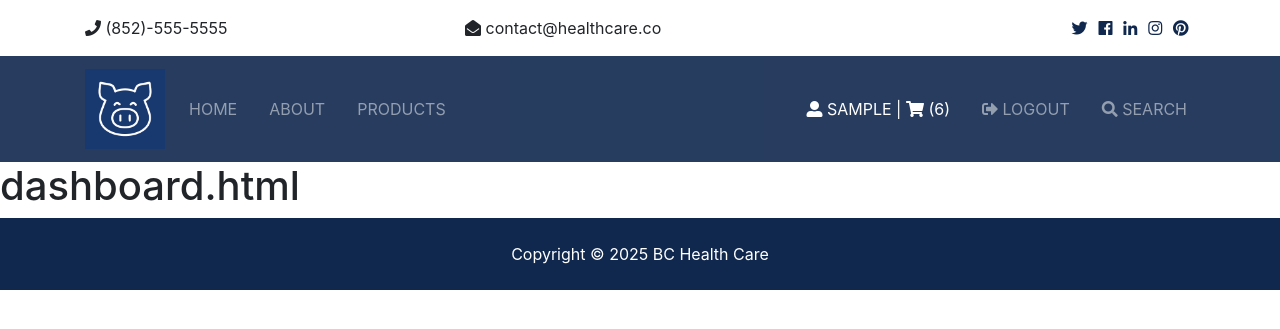
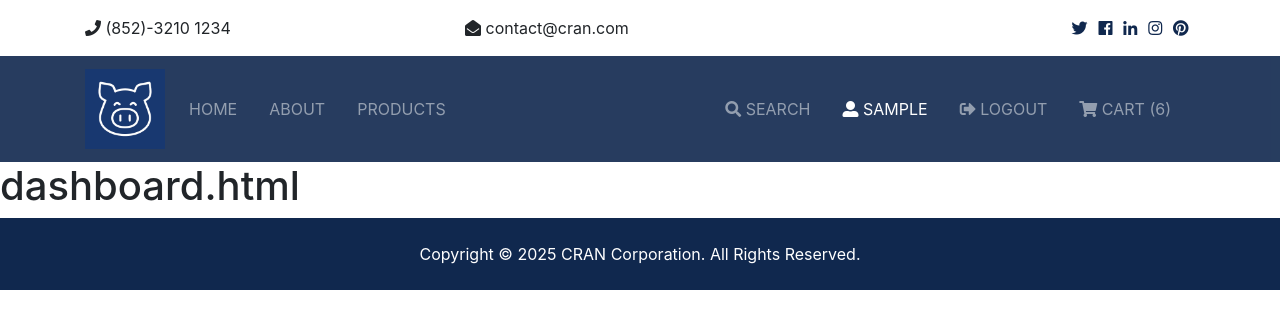
Before and after one commit to pc8521/CRAN, a Django app: page /accounts/dashboard in a window 1280 px wide. Shown: the top 329 px of the page. Run offline with Django 5.2, Linux system fonts and the light colour scheme; the visitor is signed in with stand-in values (Sample User, id 1); data that the repository does not hold is empty; some libraries are stand-ins or nearby versions.

Commit message:
202510231227

```diff
--- a/accounts/views.py
+++ b/accounts/views.py
@@ -2,9 +2,10 @@ from django.shortcuts import render, redirect
 from django.http import HttpResponse
 from django.contrib import messages, auth
 from django.contrib.auth.models import User
+from django.contrib.auth.decorators import login_required
+from django.views.decorators.http import require_POST
 from products.models import Category, Product
 from products.choices import brand_choices, tag_choices
-# Create your views here.
 
 def register(request):
     if request.method == 'POST':
@@ -14,30 +15,37 @@ def register(request):
         email = request.POST['email']
         password = request.POST['password']
         password2 = request.POST['password2']
-        if password == password2:
-            if User.objects.filter(username=username).exists():
-                messages.error(request, 'Username already exists')
-                return redirect('accounts:register')
-            else:
-                if User.objects.filter(email=email).exists():
-                    messages.error(request, 'Email already exists')
-                    return redirect('accounts:register')
-                else:
-                    user=User.objects.create_user(username=username, password=password, email=email, first_name=first_name, last_name=last_name)
-                    user.save()
-                    messages.success(request, 'You are now registered and can log in')
-                    return redirect('accounts:login')
-        else:
+
+        if password != password2:
             messages.error(request, 'Passwords do not match')
-            return redirect('accounts:register')
+            return render(request, 'accounts/register.html', {'first_name': first_name, 'last_name': last_name, 'username': username, 'email': email})
+
+        if User.objects.filter(username=username).exists():
+            messages.error(request, 'Username already exists')
+            return render(request, 'accounts/register.html', {'first_name': first_name, 'last_name': last_name, 'username': username, 'email': email})
+
+        if User.objects.filter(email=email).exists():
+            messages.error(request, 'Email already exists')
+            return render(request, 'accounts/register.html', {'first_name': first_name, 'last_name': last_name, 'username': username, 'email': email})
+
+        user = User.objects.create_user(
+            username=username,
+            password=password,
+            email=email,
+            first_name=first_name,
+            last_name=last_name
+        )
+        user.save()
+        messages.success(request, 'You are now registered and can log in')
+        return redirect('accounts:login')
     else:
         return render(request, 'accounts/register.html')
 
 def login(request):
     if request.method == 'POST':
-        username=request.POST['username']
-        password=request.POST['password']
-        user=auth.authenticate(username=username, password=password)
+        username = request.POST['username']
+        password = request.POST['password']
+        user = auth.authenticate(username=username, password=password)
         if user is not None:
             auth.login(request, user)
             messages.success(request, 'You are now logged in')
@@ -48,18 +56,20 @@ def login(request):
     else:
         return render(request, 'accounts/login.html')
 
+@require_POST
 def logout(request):
-    if request.method == 'POST':
-        auth.logout(request)
+    auth.logout(request)
+    messages.success(request, 'You are now logged out')
     return redirect('pages:index')
 
+@login_required
 def dashboard(request):
-    product=Product.objects.all()
-    categories=Category.objects.all()
-    context={
+    products = Product.objects.select_related('category').all()
+    categories = Category.objects.all()
+    context = {
         'categories': categories,
         'brand_choices': brand_choices,
         'tag_choices': tag_choices,
-        'product': product
-        }
+        'products': products,
+    }
     return render(request, 'accounts/dashboard.html', context)
--- a/static/js/main.js
+++ b/static/js/main.js
@@ -1,2 +1,6 @@
 const date = new Date();
 document.querySelector('.year').innerHTML = date.getFullYear();
+
+setTimeout(() => {
+    $('#message').fadeOut('slow');
+},3000);
--- a/templates/accounts/dashboard.html
+++ b/templates/accounts/dashboard.html
@@ -3,6 +3,7 @@
 {% load humanize %}
 {% block content %}
 {% load static %}
+{% include "partials/_alert.html" %}
 
 <h1>dashboard.html</h1>
 
--- a/templates/accounts/register.html
+++ b/templates/accounts/register.html
@@ -22,6 +22,7 @@
                     type="text"
                     name="first_name"
                     class="form-control"
+                    value="{{ request.POST.first_name|default:'' }}"
                     required
                 />
                 </div>
@@ -31,6 +32,7 @@
                     type="text"
                     name="last_name"
                     class="form-control"
+                    value="{{ request.POST.last_name|default:'' }}"
                     required
                 />
                 </div>
@@ -40,6 +42,7 @@
                     type="text"
                     name="username"
                     class="form-control"
+                    value="{{ request.POST.username|default:'' }}"
                     required
                 />
                 </div>
@@ -49,6 +52,7 @@
                     type="email"
                     name="email"
                     class="form-control"
+                    value="{{ request.POST.email|default:'' }}"
                     required
                 />
                 </div>
--- a/templates/base.html
+++ b/templates/base.html
@@ -17,7 +17,7 @@
     <!-- Custom -->
     <link rel="stylesheet" href={% static 'css/style.css' %} />
 
-    <title>ERB7 Medical Center</title>
+    <title>CRAN Online Store</title>
   </head>
 
 <body>
--- a/templates/pages/index.html
+++ b/templates/pages/index.html
@@ -3,6 +3,7 @@
 {% load humanize %}
 {% block content %}
 {% load static %}
+{% include "partials/_alert.html" %}
 
 <!-- Products -->
 <section id="Products" class="py-4">
--- a/templates/partials/_footer.html
+++ b/templates/partials/_footer.html
@@ -1,5 +1,5 @@
 <!-- Footer -->
 <footer id="main-footer" class="py-4 bg-primary text-white text-center">
     Copyright &copy;
-    <span class="year"></span> BC Health Care
+    <span class="year"></span> CRAN Corporation. All Rights Reserved.
 </footer>
--- a/templates/partials/_navbar.html
+++ b/templates/partials/_navbar.html
@@ -42,11 +42,15 @@
         </ul>
 
         <ul class="navbar-nav ml-auto">
+        <li class="nav-item mr-3">
+            <a class="nav-link" href="#" data-toggle="modal" data-target="#searchModal">
+                <i class="fas fa-search"></i> Search
+            </a>
+        </li>
         {% if user.is_authenticated %}
             <li  {% if 'dashboard' in request.path %} class="nav-item mr-3 active" {% else %} class="nav-item mr-3" {% endif %}>
                 <a class="nav-link" href={% url "accounts:dashboard" %}>
-                    <i class="fas fa-user-alt"></i> {{user.username}} |
-                    <i class="fas fa-shopping-cart"></i> (6)
+                    <i class="fas fa-user-alt"></i> {{user.username}}
                 </a>
             </li>
             <!--logout-->
@@ -59,6 +63,11 @@
                     <input type="hidden" />
                 </form>
             </li>
+            <li class="nav-item mr-3">
+                <a class="nav-link" href={% url "accounts:dashboard" %}>
+                    <i class="fas fa-shopping-cart"></i> Cart (6)
+                </a>
+            </li>
         {% else %}
             <li  {% if 'register' in request.path %} class="nav-item mr-3 active" {% else %} class="nav-item mr-3" {% endif %}>
                 <a class="nav-link" href={% url "accounts:register" %}>
@@ -69,11 +78,6 @@
                 <i class="fas fa-sign-in-alt"></i> Login</a>
             </li>
         {% endif %}
-        <li class="nav-item">
-            <a class="nav-link" href="#" data-toggle="modal" data-target="#searchModal">
-                <i class="fas fa-search"></i> Search
-            </a>
-        </li>
         </ul>
     </div>
     </div>
--- a/templates/partials/_topbar.html
+++ b/templates/partials/_topbar.html
@@ -3,10 +3,10 @@
     <div class="container">
     <div class="row">
         <div class="col-md-4">
-        <i class="fas fa-phone"></i> (852)-555-5555
+        <i class="fas fa-phone"></i> (852)-3210 1234
         </div>
         <div class="col-md-4">
-        <i class="fas fa-envelope-open"></i> contact@healthcare.co
+        <i class="fas fa-envelope-open"></i> contact@cran.com
         </div>
         <div class="col-md-4">
         <div class="social text-right">
```
Also changed, not shown: 1 other file.
